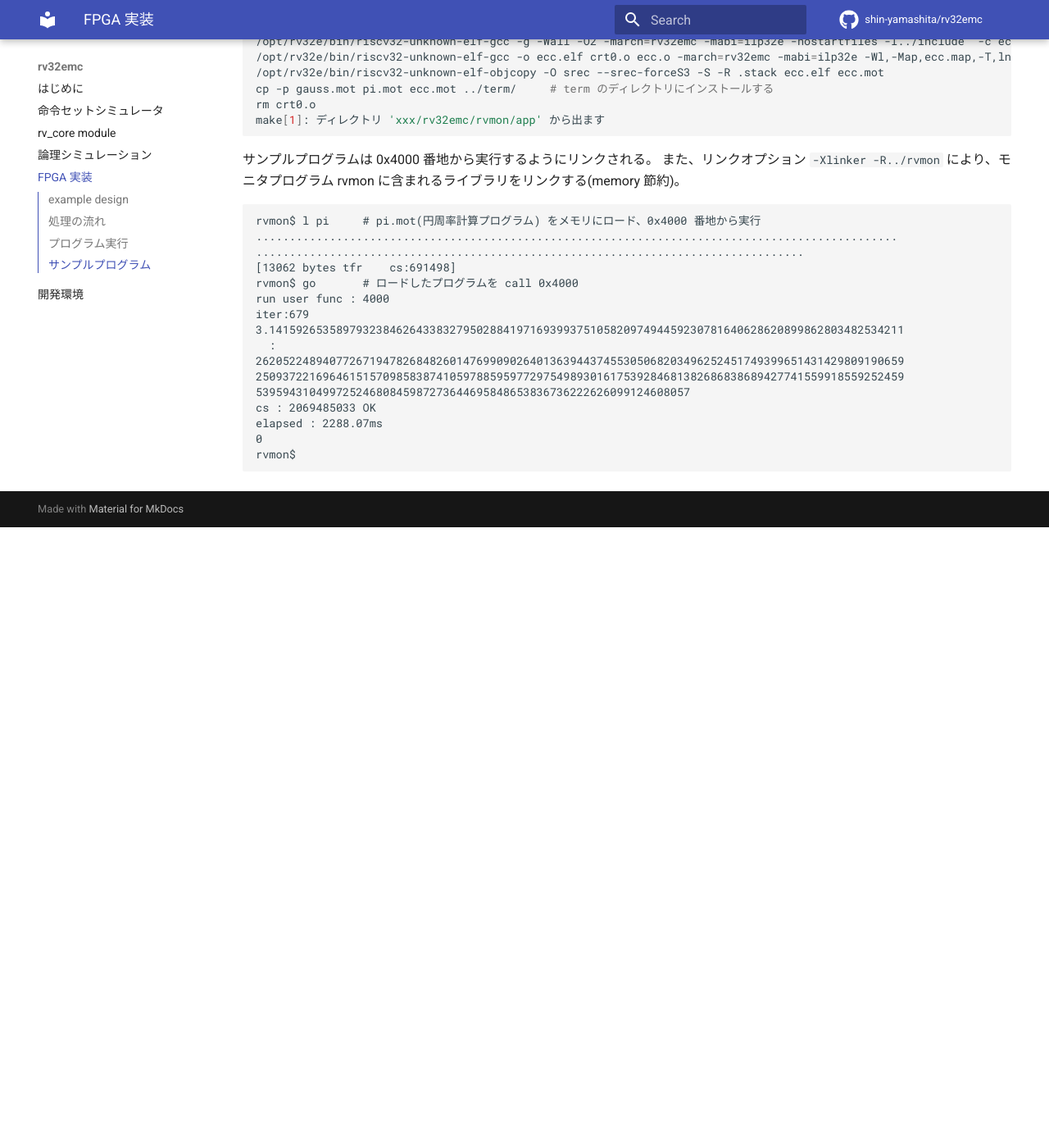
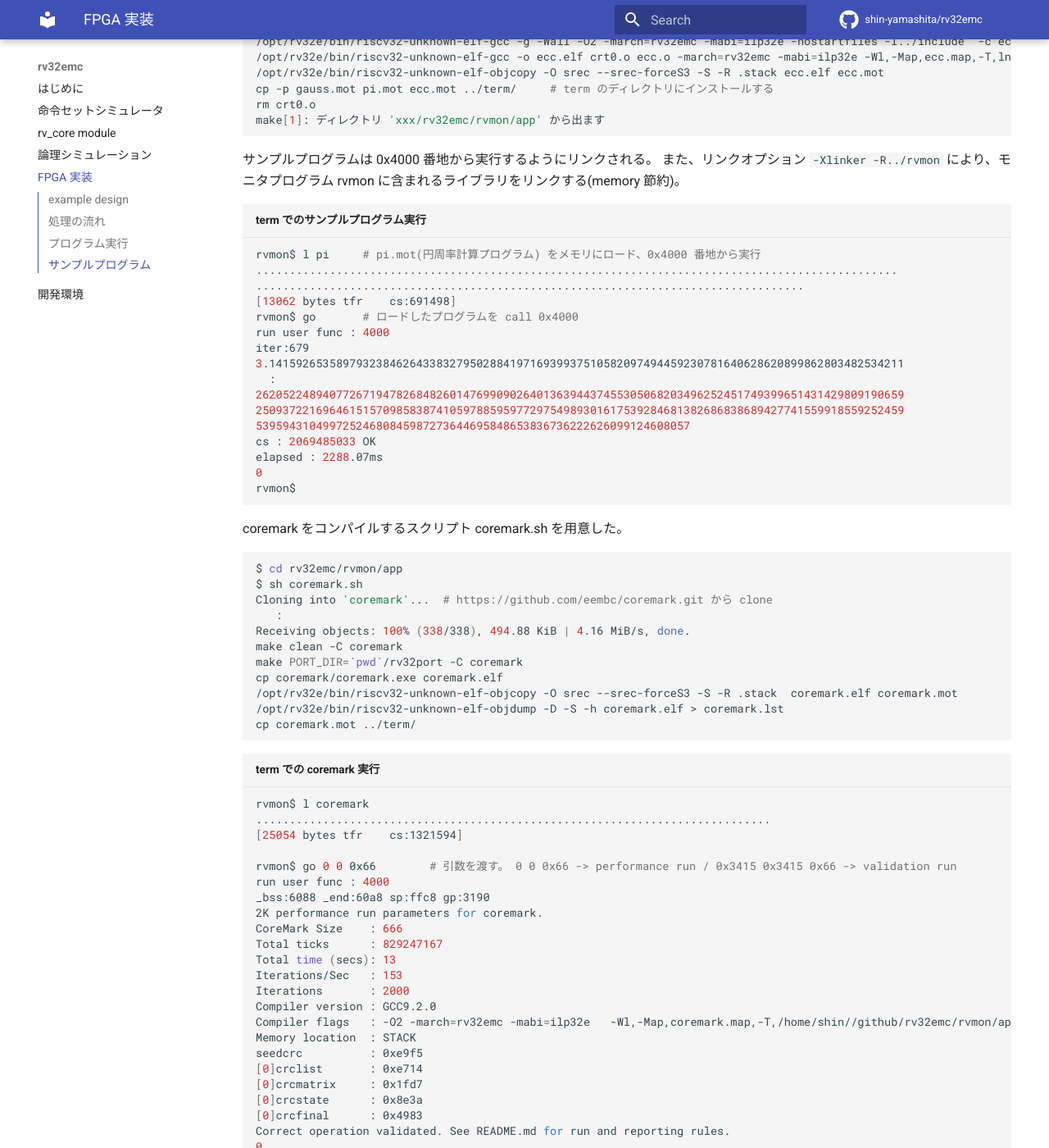
Before and after one commit to shin-yamashita/rv32emc, an MkDocs documentation site: the page built from doc/docs/30-fpga.md, in a window 1280 px wide and 1400 px high, scrolled down 3506 px. Shown: the whole window at 82% size. Built offline with MkDocs 1.6.1 and Material for MkDocs 9.7.7, drawn with Linux system fonts in a browser that asks for light colours; comment, search, counter and statistics services are not loaded; before the commit the page ends 4149 px from its top, so only the background shows below that; some of the changed text lies outside the part shown.

Commit message:
add: coremark result

````diff
--- a/doc/docs/30-fpga.md
+++ b/doc/docs/30-fpga.md
@@ -135,7 +135,7 @@ ecc  |Reed Solomon エラー訂正
 gauss|正規分布ランダム発生(soft float のテスト)
 
 ```bash
-$ cd ../../rvmon
+$ cd rv32emc/rvmon
 $ make apps
 make -C app install
 make[1]: ディレクトリ 'xxx/rv32emc/rvmon/app' に入ります
@@ -156,7 +156,7 @@ make[1]: ディレクトリ 'xxx/rv32emc/rvmon/app' から出ます
 サンプルプログラムは 0x4000 番地から実行するようにリンクされる。
 また、リンクオプション `-Xlinker -R../rvmon` により、モニタプログラム rvmon に含まれるライブラリをリンクする(memory 節約)。
 
-```
+```bash title="term でのサンプルプログラム実行"
 rvmon$ l pi     # pi.mot(円周率計算プログラム) をメモリにロード、0x4000 番地から実行
 ................................................................................................
 ..................................................................................
@@ -174,3 +174,47 @@ elapsed : 2288.07ms
 0
 rvmon$
 ```
+
+coremark をコンパイルするスクリプト coremark.sh を用意した。
+
+```bash
+$ cd rv32emc/rvmon/app
+$ sh coremark.sh
+Cloning into 'coremark'...  # https://github.com/eembc/coremark.git から clone
+   :
+Receiving objects: 100% (338/338), 494.88 KiB | 4.16 MiB/s, done.
+make clean -C coremark
+make PORT_DIR=`pwd`/rv32port -C coremark
+cp coremark/coremark.exe coremark.elf
+/opt/rv32e/bin/riscv32-unknown-elf-objcopy -O srec --srec-forceS3 -S -R .stack  coremark.elf coremark.mot
+/opt/rv32e/bin/riscv32-unknown-elf-objdump -D -S -h coremark.elf > coremark.lst
+cp coremark.mot ../term/
+```
+```bash title="term での coremark 実行"
+rvmon$ l coremark
+.............................................................................
+[25054 bytes tfr    cs:1321594]
+
+rvmon$ go 0 0 0x66        # 引数を渡す。 0 0 0x66 -> performance run / 0x3415 0x3415 0x66 -> validation run
+run user func : 4000
+_bss:6088 _end:60a8 sp:ffc8 gp:3190
+2K performance run parameters for coremark.
+CoreMark Size    : 666
+Total ticks      : 829247167
+Total time (secs): 13
+Iterations/Sec   : 153
+Iterations       : 2000
+Compiler version : GCC9.2.0
+Compiler flags   : -O2 -march=rv32emc -mabi=ilp32e   -Wl,-Map,coremark.map,-T,/home/shin//github/rv32emc/rvmon/app/rv32port/lnkscr.x -nostdlib -L/home/shin//github/rv32emc/rvmon/app/rv32port/../..//lib -Xlinker -R/home/shin//github/rv32emc/rvmon/app/rv32port/../..//rvmon -lmc -lm -lc -lgcc
+Memory location  : STACK
+seedcrc          : 0xe9f5
+[0]crclist       : 0xe714
+[0]crcmatrix     : 0x1fd7
+[0]crcstate      : 0x8e3a
+[0]crcfinal      : 0x4983
+Correct operation validated. See README.md for run and reporting rules.
+0
+rvmon$
+```
+clock = 60MHz での結果
+CoreMark/MHz = 2.55 / GCC9.2.0 -O2 / Stack
````
Also changed, not shown: doc/docs/10-iss.md (+0 -2 lines).
